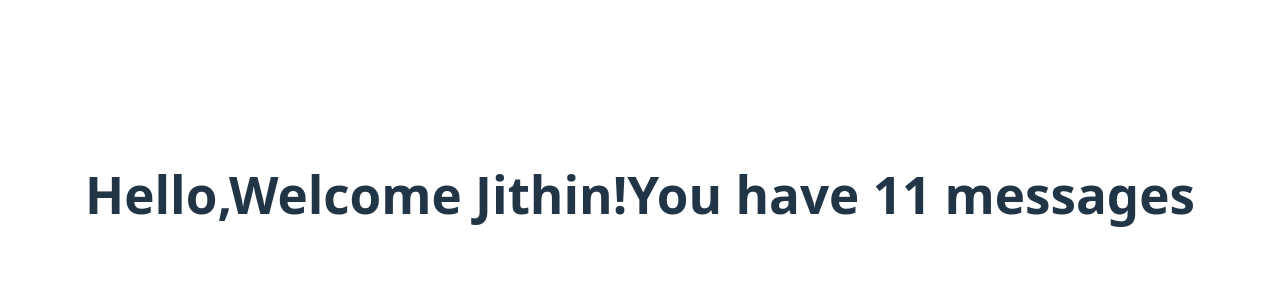
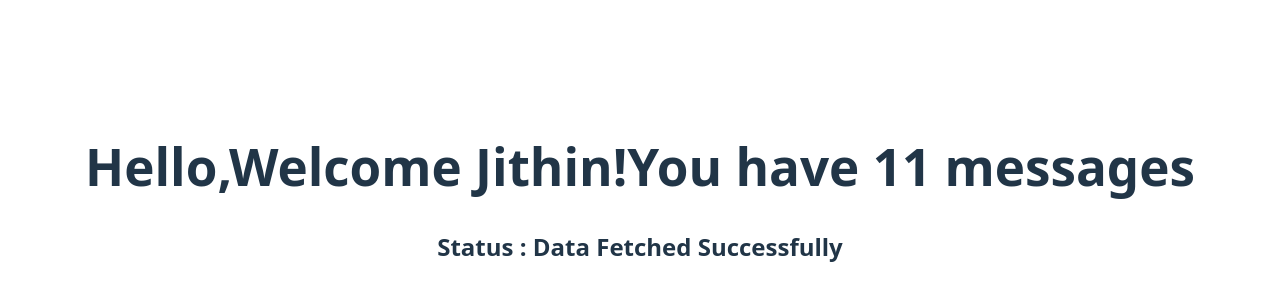
Before and after one commit to Jithin2k/Learn-TypeScript, a React (Vite) app in the folder react-typescript/: page / in a window 1280 px wide. Shown: the part 206-506 px from the top of the page. Built offline with nearby package versions, Linux system fonts and the light colour scheme.

Commit message:
Union operator in props

```diff
--- a/react-typescript/src/App.tsx
+++ b/react-typescript/src/App.tsx
@@ -1,11 +1,13 @@
 
 import "./App.css"
 import Greet from "./Components/Greet"
+import Status from "./Components/Status"
 
 const App = () => {
   return (
     <div>
       <Greet name = "Jithin" num={11}/>
+      <Status status="success"/>
     </div>
   )
 }
--- /dev/null
+++ b/react-typescript/src/Components/Status.tsx
@@ -0,0 +1,21 @@
+type StatusProps = {
+    status : "loading" | "success" | "error";
+}
+
+const Status = (props : StatusProps) => {
+    let message;
+    if(props.status === "loading"){
+        message = "Loading"
+    } else if(props.status === "success"){
+        message = "Data Fetched Successfully"
+    } else if(props.status === "error"){
+        message = "Error Fetching Data"
+    }
+  return (
+    <div>
+   <h2>Status : {message}</h2>
+    </div>
+  )
+}
+
+export default Status
```
